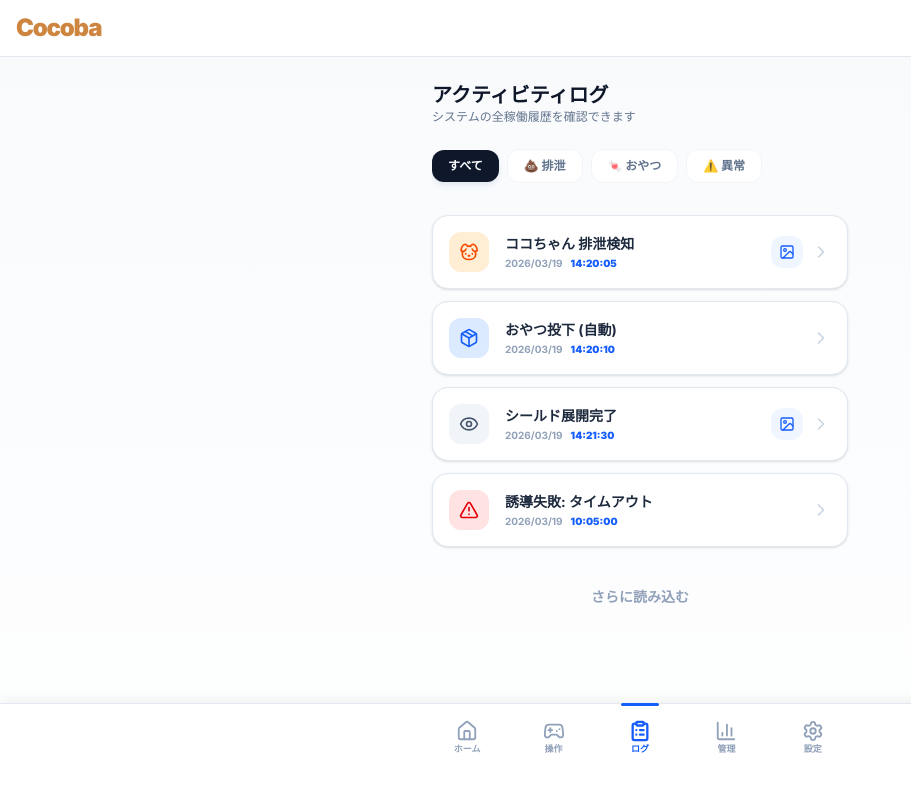
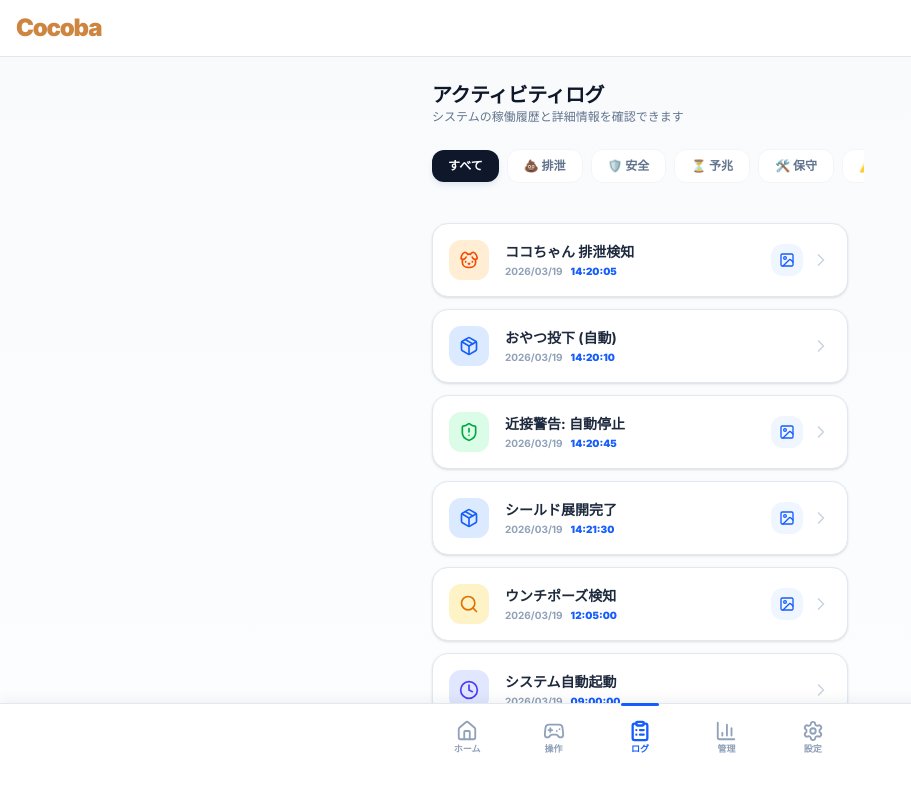
Before and after one commit to torakiti-1128/cocoba, a Next.js app in the folder src/frontend/: page /log in a window 1280 px wide. Shown: the top 800 px of the page, without its empty margins (0-911 px from the left). Built offline with nearby package versions, Linux system fonts and the light colour scheme.

Commit message:
feat(frontend): アクティビティログの拡充（安全・予兆・保守）と画像付き詳細プレビュー機能を実装

```diff
--- a/src/frontend/src/app/log/page.tsx
+++ b/src/frontend/src/app/log/page.tsx
@@ -1,41 +1,54 @@
 "use client";
 
 import React, { useState } from "react";
-import { Dog, Package, AlertTriangle, Eye, Image as ImageIcon, ChevronRight } from "lucide-react";
+import {
+  Dog, Package, AlertTriangle, Eye, Image as ImageIcon,
+  ChevronRight, ShieldAlert, Wrench, Clock, Search, X,
+  CheckCircle2, AlertCircle
+} from "lucide-react";
 import { motion, AnimatePresence } from "framer-motion";
 
 const MOCK_LOGS = [
-  { id: 1, type: 'POOP', title: 'ココちゃん 排泄検知', time: '14:20:05', date: '2026/03/19', hasImage: true },
-  { id: 2, type: 'SHOOT', title: 'おやつ投下 (自動)', time: '14:20:10', date: '2026/03/19', hasImage: false },
-  { id: 3, type: 'DOME', title: 'シールド展開完了', time: '14:21:30', date: '2026/03/19', hasImage: true },
-  { id: 4, type: 'ERROR', title: '誘導失敗: タイムアウト', time: '10:05:00', date: '2026/03/19', hasImage: false },
+  { id: 1, type: 'POOP', title: 'ココちゃん 排泄検知', time: '14:20:05', date: '2026/03/19', hasImage: true, detail: 'リビング中央付近で検知しました。' },
+  { id: 2, type: 'SHOOT', title: 'おやつ投下 (自動)', time: '14:20:10', date: '2026/03/19', hasImage: false, detail: '誘導のため1回分を排出しました。' },
+  { id: 3, type: 'SAFETY', title: '近接警告: 自動停止', time: '14:20:45', date: '2026/03/19', hasImage: true, detail: 'ココちゃんが0.5m以内に接近したため、動作を一時中断しました。' },
+  { id: 4, type: 'DOME', title: 'シールド展開完了', time: '14:21:30', date: '2026/03/19', hasImage: true, detail: '排泄物のカバーに成功しました。' },
+  { id: 5, type: 'PREDICTION', title: 'ウンチポーズ検知', time: '12:05:00', date: '2026/03/19', hasImage: true, detail: '排泄予兆ポーズを検知しましたが、排泄には至りませんでした。' },
+  { id: 6, type: 'SCHEDULE', title: 'システム自動起動', time: '09:00:00', date: '2026/03/19', hasImage: false, detail: '設定スケジュールに基づき、監視を開始しました。' },
+  { id: 7, type: 'MAINTENANCE', title: 'AIモデル更新完了', time: '22:15:00', date: '2026/03/18', hasImage: false, detail: '推論エンジンのバージョンを v2.4.0 へアップデートしました。' },
+  { id: 8, type: 'ERROR', title: '誘導失敗: タイムアウト', time: '10:05:00', date: '2026/03/18', hasImage: false, detail: 'おやつ誘導後、ココちゃんが安全圏へ移動しなかったため出動をキャンセルしました。' },
 ];
 
 export default function Log() {
   const [filter, setFilter] = useState('ALL');
+  const [selectedLog, setSelectedLog] = useState<any | null>(null);
+
+  const filteredLogs = filter === 'ALL' ? MOCK_LOGS : MOCK_LOGS.filter(log => log.type === filter);
 
   return (
-    <div className="flex flex-col gap-6 pb-12">
+    <div className="flex flex-col gap-6 pb-24">
       <header>
-        <h2 className="text-xl font-bold">アクティビティログ</h2>
-        <p className="text-xs text-slate-500 font-medium font-bold">システムの全稼働履歴を確認できます</p>
+        <h2 className="text-xl font-bold tracking-tight">アクティビティログ</h2>
+        <p className="text-xs text-slate-500 font-medium">システムの稼働履歴と詳細情報を確認できます</p>
       </header>
 
       {/* Filter Tabs */}
-      <div className="flex items-center gap-2 overflow-x-auto pb-2 scrollbar-hide">
+      <div className="flex items-center gap-2 overflow-x-auto pb-4 scrollbar-hide -mx-4 px-4">
         <FilterTab active={filter === 'ALL'} label="すべて" onClick={() => setFilter('ALL')} />
         <FilterTab active={filter === 'POOP'} label="💩 排泄" onClick={() => setFilter('POOP')} />
-        <FilterTab active={filter === 'SHOOT'} label="🍬 おやつ" onClick={() => setFilter('SHOOT')} />
+        <FilterTab active={filter === 'SAFETY'} label="🛡️ 安全" onClick={() => setFilter('SAFETY')} />
+        <FilterTab active={filter === 'PREDICTION'} label="⏳ 予兆" onClick={() => setFilter('PREDICTION')} />
+        <FilterTab active={filter === 'MAINTENANCE'} label="🛠️ 保守" onClick={() => setFilter('MAINTENANCE')} />
         <FilterTab active={filter === 'ERROR'} label="⚠️ 異常" onClick={() => setFilter('ERROR')} />
       </div>
 
       {/* Log List */}
       <div className="flex flex-col gap-3">
-        {MOCK_LOGS.map((log) => (
+        {filteredLogs.map((log) => (
           <motion.div
             key={log.id}
-            initial={{ opacity: 0, y: 10 }}
-            animate={{ opacity: 1, y: 0 }}
+            layoutId={`log-${log.id}`}
+            onClick={() => setSelectedLog(log)}
             className="bg-white border border-slate-200 rounded-2xl p-4 flex items-center justify-between shadow-sm active:bg-slate-50 transition-colors"
           >
             <div className="flex items-center gap-4">
@@ -61,6 +74,72 @@ export default function Log() {
         ))}
       </div>
 
+      {/* Image & Detail Modal */}
+      <AnimatePresence>
+        {selectedLog && (
+          <div className="fixed inset-0 z-[100] flex items-center justify-center p-6">
+            <motion.div
+              initial={{ opacity: 0 }}
+              animate={{ opacity: 1 }}
+              exit={{ opacity: 0 }}
+              onClick={() => setSelectedLog(null)}
+              className="absolute inset-0 bg-slate-900/60 backdrop-blur-md"
+            />
+            <motion.div
+              layoutId={`log-${selectedLog.id}`}
+              className="bg-white w-full max-w-sm rounded-[2.5rem] overflow-hidden shadow-2xl z-10 relative"
+            >
+              <button
+                onClick={() => setSelectedLog(null)}
+                className="absolute top-4 right-4 z-20 bg-black/20 hover:bg-black/40 text-white p-2 rounded-full backdrop-blur-md transition-colors"
+              >
+                <X className="w-5 h-5" />
+              </button>
+
+              {/* Modal Image (Mock) */}
+              {selectedLog.hasImage ? (
+                <div className="aspect-video bg-slate-200 relative overflow-hidden">
+                  <div className="absolute inset-0 flex items-center justify-center text-slate-400 flex-col gap-2">
+                    <ImageIcon className="w-12 h-12 opacity-20" />
+                    <span className="text-[10px] font-bold uppercase tracking-widest opacity-40">検知スナップショット</span>
+                  </div>
+                  {/* Tracking Overlay Mock */}
+                  <div className="absolute border-2 border-green-500 rounded-lg inset-12 opacity-60">
+                    <span className="absolute -top-6 left-0 bg-green-500 text-white text-[8px] px-1.5 py-0.5 rounded font-bold uppercase">Target Detected</span>
+                  </div>
+                </div>
+              ) : (
+                <div className="h-20 bg-slate-50 flex items-center justify-center">
+                  <LogIcon type={selectedLog.type} />
+                </div>
+              )}
+
+              <div className="p-8">
+                <div className="flex items-center justify-between mb-4">
+                  <div className="flex items-center gap-2">
+                    <span className="text-[10px] font-black text-blue-600 bg-blue-50 px-2 py-0.5 rounded-full">{selectedLog.time}</span>
+                    <span className="text-[10px] font-bold text-slate-400">{selectedLog.date}</span>
+                  </div>
+                  <LogBadge type={selectedLog.type} />
+                </div>
+
+                <h3 className="text-xl font-black text-slate-800 mb-3">{selectedLog.title}</h3>
+                <p className="text-sm text-slate-600 leading-relaxed font-medium">
+                  {selectedLog.detail}
+                </p>
+
+                <button
+                  onClick={() => setSelectedLog(null)}
+                  className="w-full mt-8 bg-slate-900 text-white font-bold py-4 rounded-2xl shadow-xl shadow-slate-200 active:scale-[0.98] transition-all"
+                >
+                  閉じる
+                </button>
+              </div>
+            </motion.div>
+          </div>
+        )}
+      </AnimatePresence>
+
       <button className="text-sm font-bold text-slate-400 py-4 hover:text-slate-600 transition-colors">
         さらに読み込む
       </button>
@@ -81,12 +160,34 @@ function FilterTab({ active, label, onClick }: { active: boolean, label: string,
   );
 }
 
+function LogBadge({ type }: { type: string }) {
+  const styles: any = {
+    POOP: { label: '排泄', color: 'bg-orange-100 text-orange-600' },
+    SAFETY: { label: '安全停止', color: 'bg-green-100 text-green-600' },
+    MAINTENANCE: { label: '保守', color: 'bg-blue-100 text-blue-600' },
+    ERROR: { label: '異常', color: 'bg-red-100 text-red-600' },
+    PREDICTION: { label: '予兆', color: 'bg-amber-100 text-amber-600' },
+    SCHEDULE: { label: '稼働予定', color: 'bg-indigo-100 text-indigo-600' },
+  };
+  const style = styles[type] || { label: '通知', color: 'bg-slate-100 text-slate-600' };
+  return <span className={`text-[9px] font-black px-2 py-0.5 rounded-full ${style.color}`}>{style.label}</span>;
+}
+
 function LogIcon({ type }: { type: string }) {
   switch (type) {
     case 'POOP':
       return <div className="bg-orange-100 p-2.5 rounded-xl text-orange-600"><Dog className="w-5 h-5" /></div>;
     case 'SHOOT':
+    case 'DOME':
       return <div className="bg-blue-100 p-2.5 rounded-xl text-blue-600"><Package className="w-5 h-5" /></div>;
+    case 'SAFETY':
+      return <div className="bg-green-100 p-2.5 rounded-xl text-green-600"><ShieldAlert className="w-5 h-5" /></div>;
+    case 'MAINTENANCE':
+      return <div className="bg-blue-100 p-2.5 rounded-xl text-blue-600"><Wrench className="w-5 h-5" /></div>;
+    case 'PREDICTION':
+      return <div className="bg-amber-100 p-2.5 rounded-xl text-amber-600"><Search className="w-5 h-5" /></div>;
+    case 'SCHEDULE':
+      return <div className="bg-indigo-100 p-2.5 rounded-xl text-indigo-600"><Clock className="w-5 h-5" /></div>;
     case 'ERROR':
       return <div className="bg-red-100 p-2.5 rounded-xl text-red-600"><AlertTriangle className="w-5 h-5" /></div>;
     default:
```
